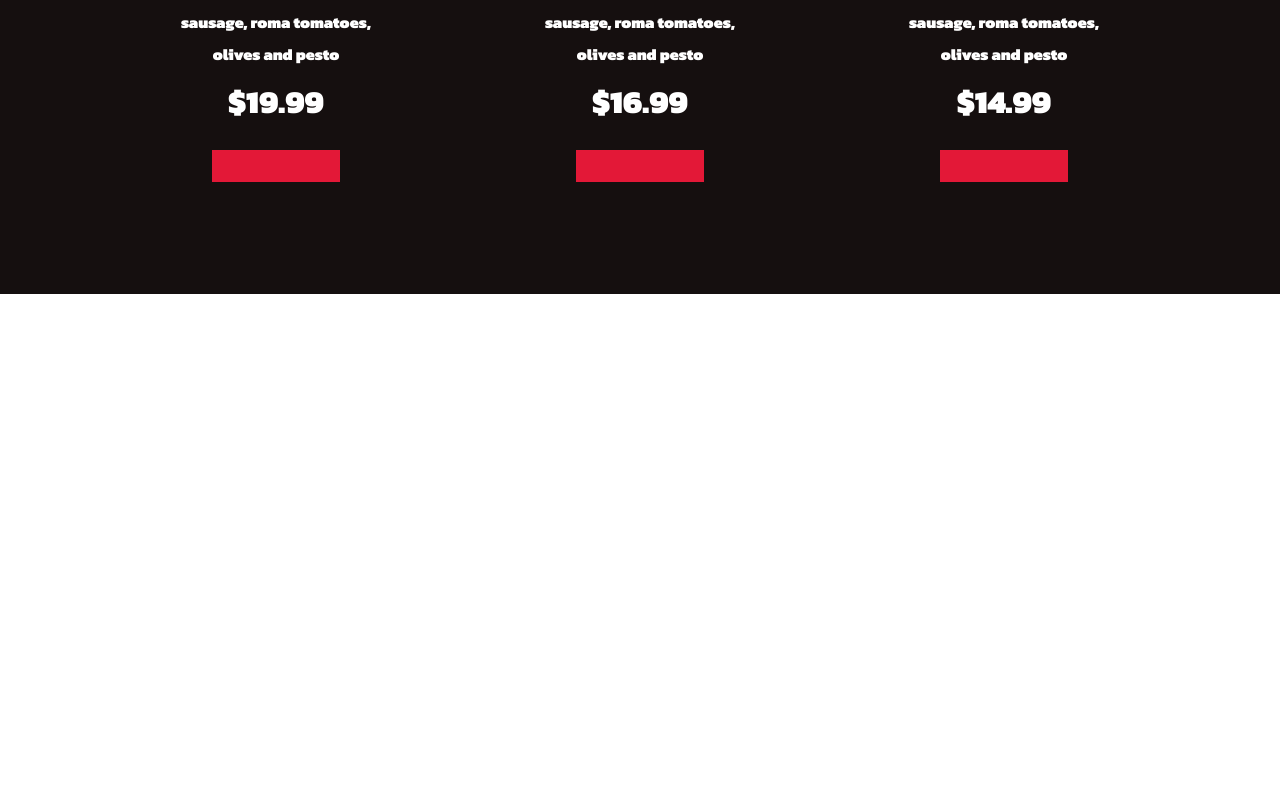
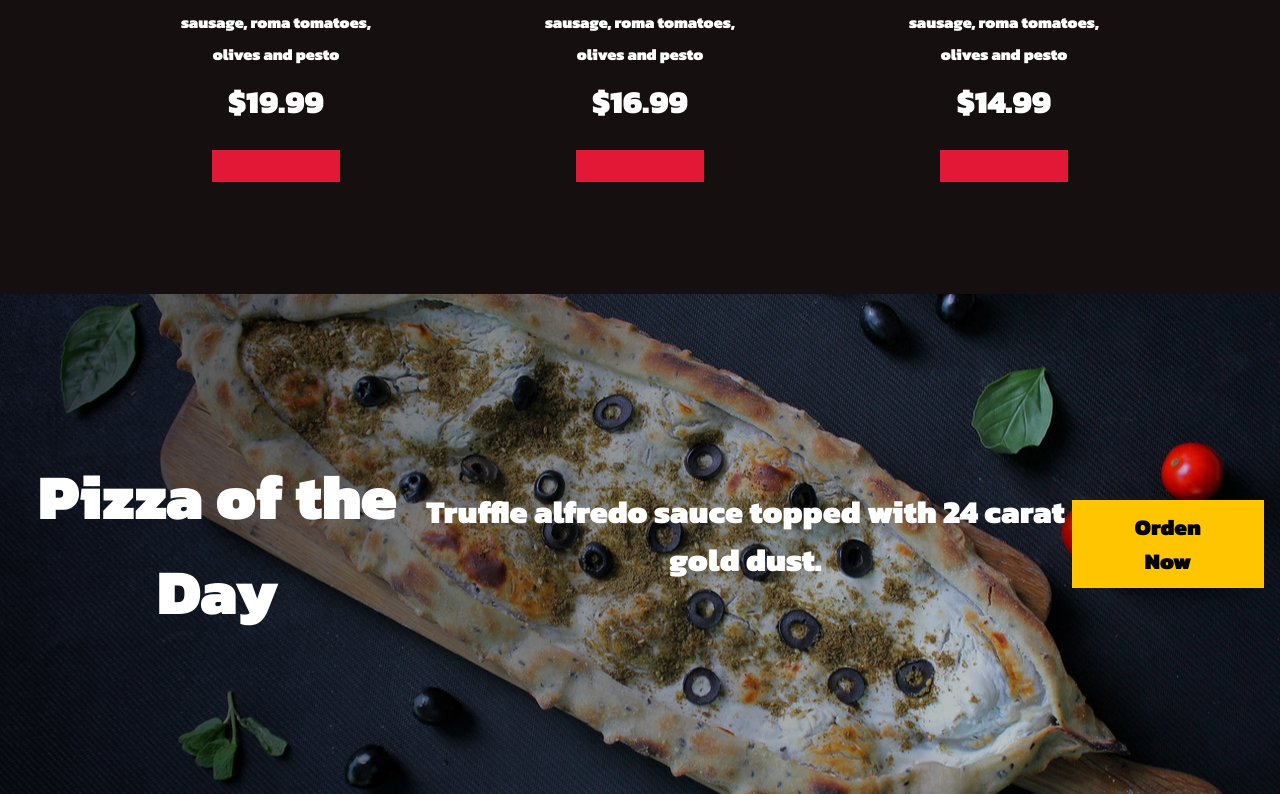
Before and after one commit to MadeInHellH/-Ecommerce-Restaurant-, a React (Create React App) app: page / in a window 1280 px wide. Shown: the part 1424-2218 px from the top of the page. Before the commit the page ends 1718 px from the top, so only its background shows below. Built offline with nearby package versions, Linux system fonts and the light colour scheme.

Commit message:
Creating Feature

```diff
--- a/src/App.js
+++ b/src/App.js
@@ -4,6 +4,7 @@
 import Hero from './components/Hero';
 import Products from './components/Products';
 import { productData } from './components/Products/data';
+import Feature from './components/Feature';
 
 function App() {
   return (
@@ -11,6 +12,7 @@
       <GlobalStyle />
         <Hero />
         <Products heading='Choose your favorite' data={productData} />
+        <Feature />
     </Router>
   );
 }
--- /dev/null
+++ b/src/components/Feature/FeatureElements.js
@@ -0,0 +1,44 @@
+import styled from 'styled-components';
+import FeaturePic from'../../images/featured3.jpg';
+
+export const FeatureContainer = styled.div`
+ background: linear-gradient(to right, rgba(0, 0, 0, 0.7), rgba(0, 0, 0, 0.1))
+ ,
+ url(${FeaturePic});
+ height: 100vw;
+ max-height: 500px;
+ background-position: center;
+ background-size: cover;
+ display: flex;
+ flex-directions: column;
+ justify-content: center;
+ align-items: center;
+ color: #fff;
+ text-align: center;
+ padding: 0 1rem;
+
+ h1 {
+     font-size: clamp(3rem, 5vw, 5rem);
+ }
+
+ p {
+     margin-bottom: 1rem;
+     font-size: clamp(1rem, 3vw, 2rem);
+ }
+ `
+
+ export const FeatureButton = styled.button`
+   font-size: 1.4rem;
+   padding: 0.6rem 3rem;
+   border: none;
+   background: #ffc500;
+   color: #000;
+   transition: 0.2s ease-out;
+
+   &:hover {
+       color: #fff;
+       background: #e31837;
+       transition: 0.2s ease-out;
+       cursor: pointer;
+   }
+   `
--- /dev/null
+++ b/src/components/Feature/index.js
@@ -0,0 +1,14 @@
+import React from 'react'
+import { FeatureContainer, FeatureButton } from './FeatureElements';
+
+const Feature = () => {
+    return (
+        <FeatureContainer>
+          <h1>Pizza of the Day</h1>
+            <p>Truffle alfredo sauce topped with 24 carat gold dust.</p>
+            <FeatureButton>Orden Now</FeatureButton>
+        </FeatureContainer>
+    )
+}
+
+export default Feature
--- a/src/components/Products/ProductsElements.js
+++ b/src/components/Products/ProductsElements.js
@@ -63,9 +63,9 @@
    color: #fff;
    transition: 0.2 ease-out;
 
-&:hover {
+ &:hover {
     background: #ffc500;
     trasition: pointer;
     color: #000;
-}
-    `;
+ }
+  `;
```
